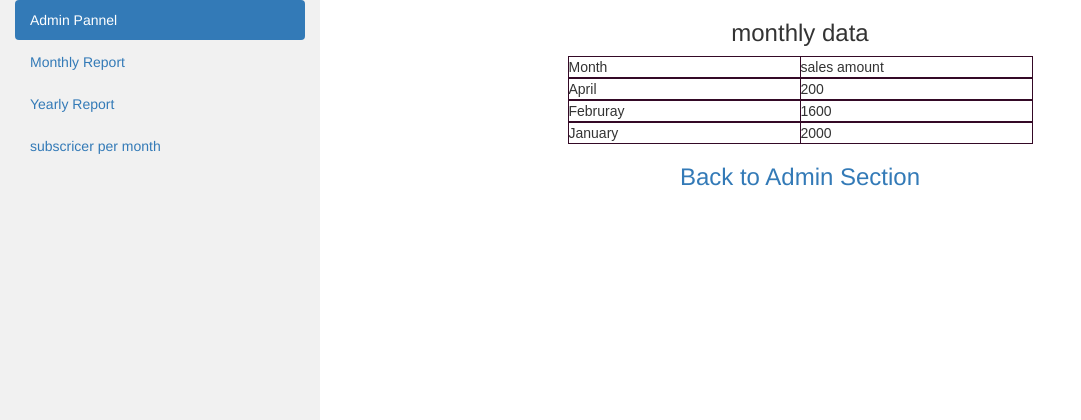
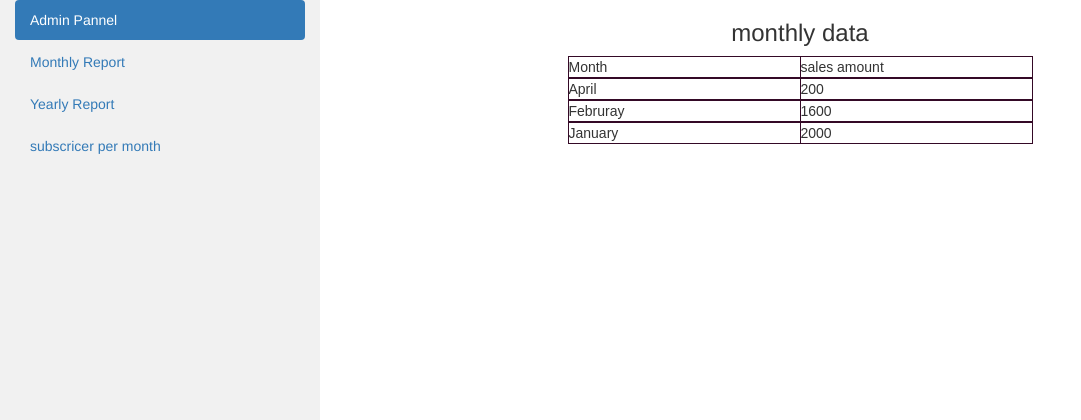
Before and after one commit to Rgada28/OTT-Platform, a PHP site: page /month.php in a window 1280 px wide. Shown: the top 420 px of the page, without its empty margins (0-1081 px from the left). Run offline with PHP 8.4, Linux system fonts and the light colour scheme; data comes from the database, SQL or seed files in the repository; some libraries are stand-ins or nearby versions.

Commit message:
Update month.php

```diff
--- a/month.php
+++ b/month.php
@@ -108,9 +108,7 @@
     ?>
   </center>
 
-  <center>
-    <h3><a href="Admin-home.php" style="text-decoration: none">Back to Admin Section</a></h3>
-  </center>
+
 
               <br>
             </div>
```
